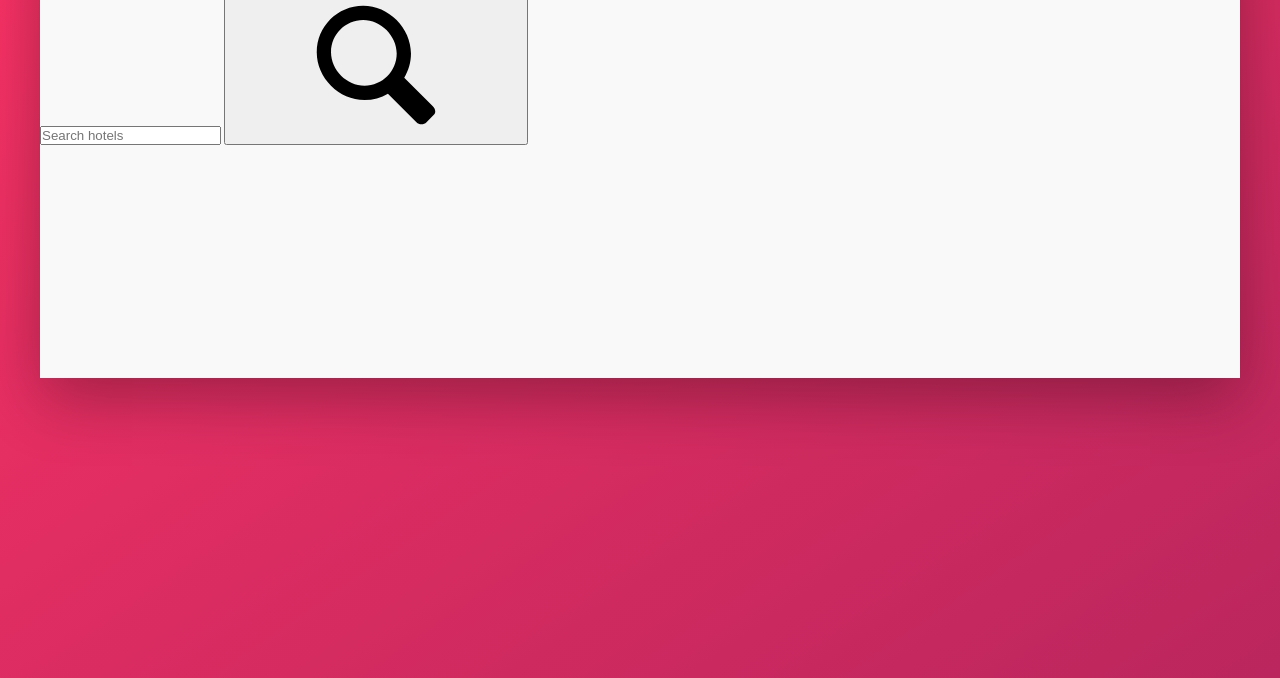
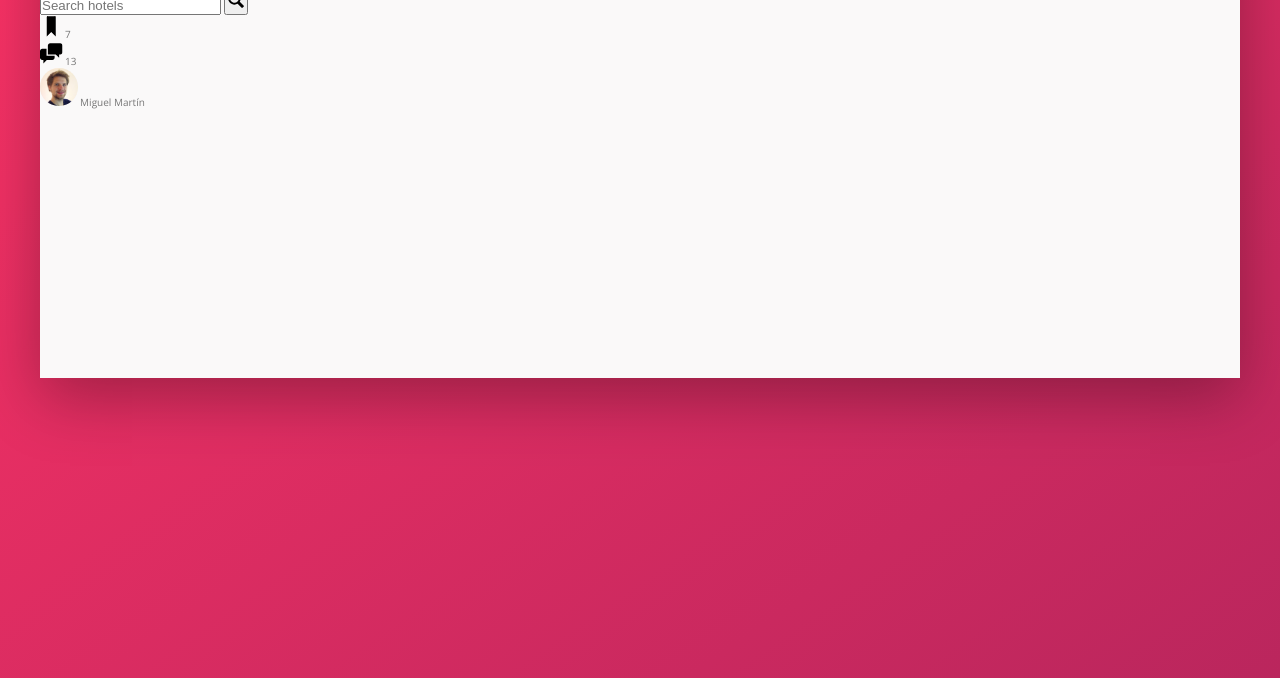
Before and after one commit to miguel-martin/trillo-project, a website: page index.html in a window 1280 px wide. Shown: the part 202-880 px from the top of the page. Drawn offline with nearby package versions, Linux system fonts and the light colour scheme.

Commit message:
Basic HTML markup for the header

```diff
--- a/index.html
+++ b/index.html
@@ -24,7 +24,24 @@
                     </button>
                 </form>
 
-
+                <nav class="user-nav">
+                    <div class="user-nav__icon-box">
+                        <svg class="user-nav__icon">
+                            <use xlink:href="img/sprite.svg#icon-bookmark"></use>
+                        </svg>
+                        <span class="user-nav__notification">7</span>
+                    </div>
+                    <div class="user-nav__icon-box">
+                        <svg class="user-nav__icon">
+                            <use xlink:href="img/sprite.svg#icon-chat"></use>
+                        </svg>
+                        <span class="user-nav__notification">13</span>
+                    </div>
+                    <div class="user-nav__user">
+                        <img src="img/user.jpg" alt="User picture" class="user-nav__user-photo">
+                        <span class="user-nav__user-name">Miguel Martín</span>
+                    </div>
+                </nav>
             </header>
             <div class="content">
                 <nav class="sidebar">
--- a/sass/_components.scss
+++ b/sass/_components.scss
@@ -0,0 +1,54 @@
+///////////////////////////////////////
+// LOGO
+.logo {
+    height: 3.25rem;
+}
+
+///////////////////////////////////////
+// SEARCH BOX
+.search {
+        &__input {
+
+        }
+
+        &__button {
+
+        }
+
+        &__icon {
+            height: 2rem;
+            width: 2rem;
+        }
+}
+
+
+///////////////////////////////////////
+// USER NAVIGATION
+
+.user-nav {
+    &__icon-box {
+
+    }
+
+    &__icon {
+        height: 2.25rem;
+        width: 2.25rem;
+    }
+
+    &__notification {
+
+    }
+
+    &__user {
+
+    }
+
+    &__user-photo {
+        height: 3.75rem;
+        border-radius: 50%;
+    }
+
+    &__user-name {
+
+    }
+}
```
Also changed, not shown: css/style.css.
